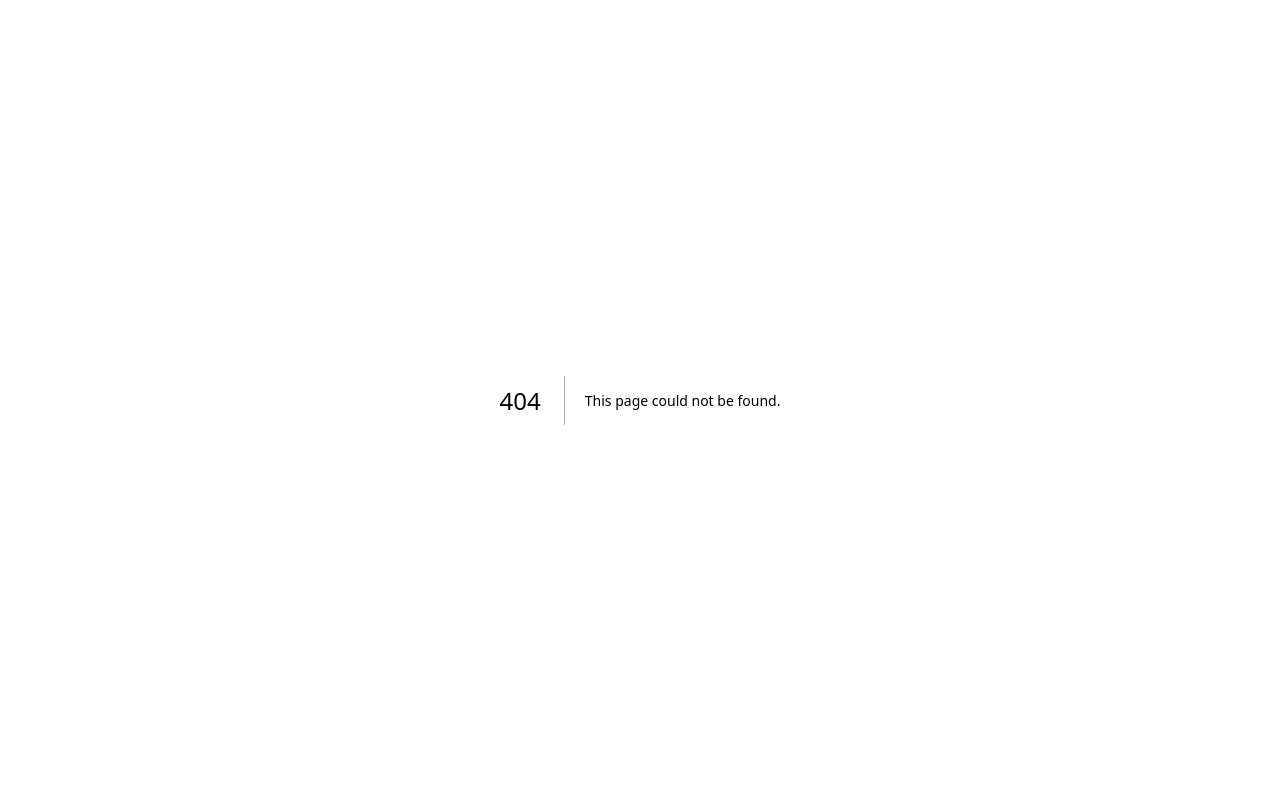
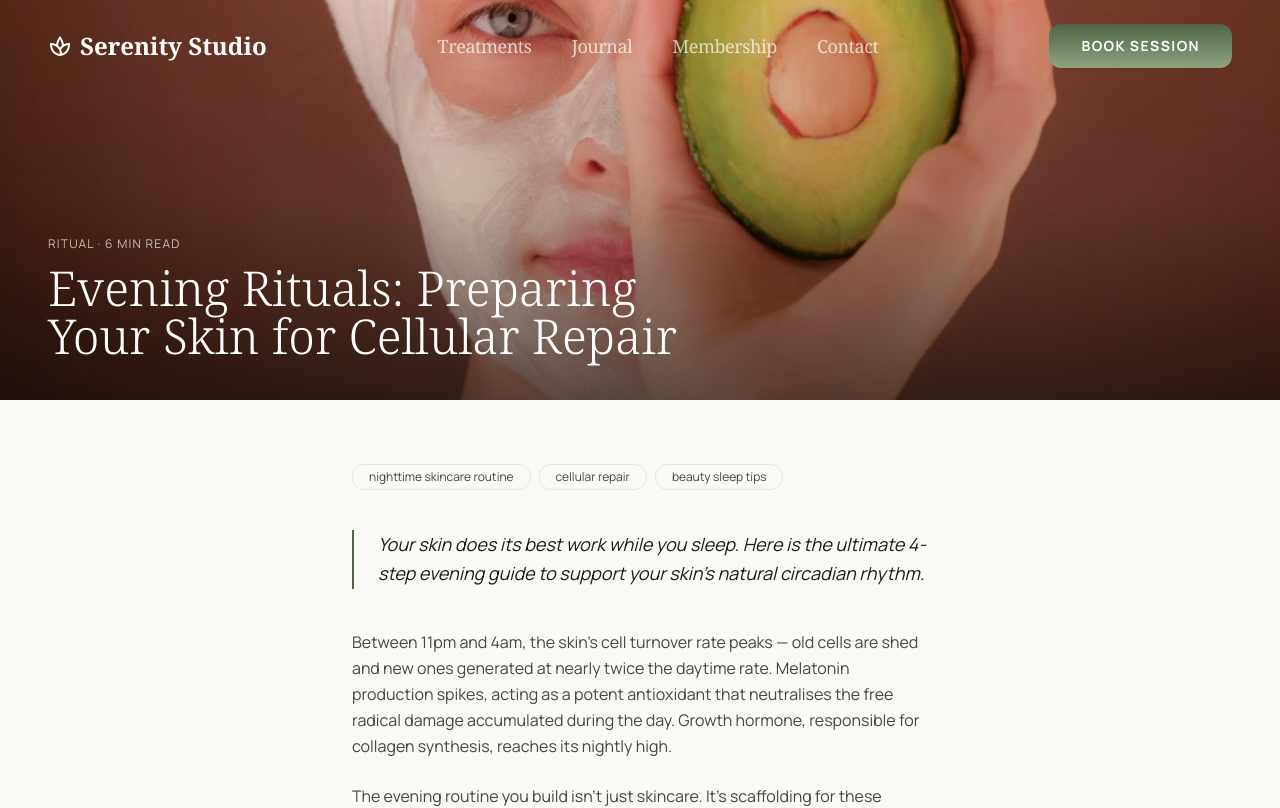
Before and after one commit to byronPantoja/mockup-salon, a Next.js app: page /journal/evening-rituals-cellular-repair in a window 1280 px wide. Before the commit this address had no page. Shown: the top 808 px of the page. Built offline with nearby package versions, Linux system fonts and the light colour scheme.

Commit message:
feat: add /journal/[slug] article pages

```diff
--- /dev/null
+++ b/app/journal/[slug]/page.tsx
@@ -0,0 +1,106 @@
+import Image from "next/image";
+import Link from "next/link";
+import { notFound } from "next/navigation";
+import Navbar from "../../components/Navbar";
+import Footer from "../../components/Footer";
+import { articles } from "../../lib/articles";
+
+export function generateStaticParams() {
+  return articles.map((a) => ({ slug: a.slug }));
+}
+
+export async function generateMetadata({
+  params,
+}: {
+  params: Promise<{ slug: string }>;
+}) {
+  const { slug } = await params;
+  const article = articles.find((a) => a.slug === slug);
+  if (!article) return {};
+  return {
+    title: `${article.title} | Serenity Studio`,
+    description: article.excerpt,
+    keywords: article.seoTerms.join(", "),
+  };
+}
+
+export default async function ArticlePage({
+  params,
+}: {
+  params: Promise<{ slug: string }>;
+}) {
+  const { slug } = await params;
+  const article = articles.find((a) => a.slug === slug);
+  if (!article) notFound();
+
+  return (
+    <div className="min-h-screen flex flex-col">
+      <Navbar />
+      <main className="flex-1">
+        {/* Hero image */}
+        <div className="relative h-[50vh] min-h-[320px]">
+          <Image
+            src={article.image}
+            alt={article.title}
+            fill
+            className="object-cover"
+            priority
+          />
+          <div className="absolute inset-0 bg-gradient-to-t from-black/60 via-black/20 to-transparent" />
+          <div className="absolute bottom-10 left-6 md:left-12 max-w-2xl">
+            <p className="font-label text-xs text-white/70 uppercase tracking-widest mb-3">
+              {article.category} · {article.readTime}
+            </p>
+            <h1 className="font-headline text-3xl md:text-5xl text-white font-light">
+              {article.title}
+            </h1>
+          </div>
+        </div>
+
+        {/* Article body */}
+        <article className="max-w-2xl mx-auto px-6 md:px-12 py-16">
+          {/* SEO tags */}
+          <div className="flex flex-wrap gap-2 mb-10">
+            {article.seoTerms.map((term) => (
+              <span
+                key={term}
+                className="border border-outline-variant/40 rounded-full px-4 py-1 font-label text-xs text-on-surface-variant"
+              >
+                {term}
+              </span>
+            ))}
+          </div>
+
+          {/* Lede */}
+          <blockquote className="border-l-2 border-primary pl-6 mb-10 font-body text-lg italic text-on-surface leading-relaxed">
+            {article.excerpt}
+          </blockquote>
+
+          {/* Body paragraphs */}
+          {article.body.map((paragraph, i) => (
+            <p
+              key={i}
+              className="font-body text-on-surface-variant leading-relaxed mb-6"
+            >
+              {paragraph}
+            </p>
+          ))}
+
+          {/* Footer CTA */}
+          <div className="border-t border-outline-variant/20 pt-10 flex justify-between items-center">
+            <Link
+              href="/journal"
+              className="font-label text-xs uppercase tracking-widest text-primary"
+            >
+              ← Back to Journal
+            </Link>
+            <button className="btn-gradient text-on-primary px-8 py-3 rounded-full font-label text-sm font-bold uppercase tracking-widest hover:opacity-90 transition-all">
+              {article.bookingCta}
+            </button>
+          </div>
+        </article>
+      </main>
+      <Footer />
+    </div>
+  );
+}
```
